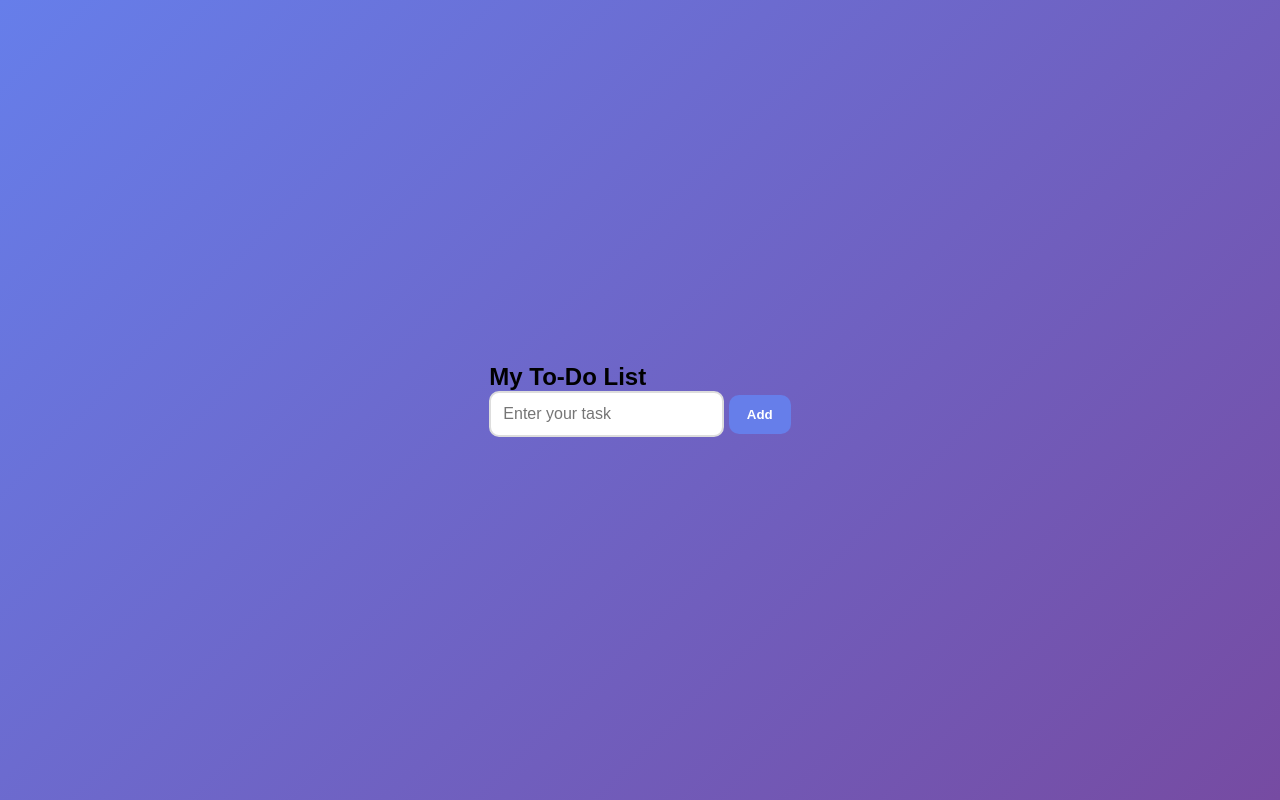
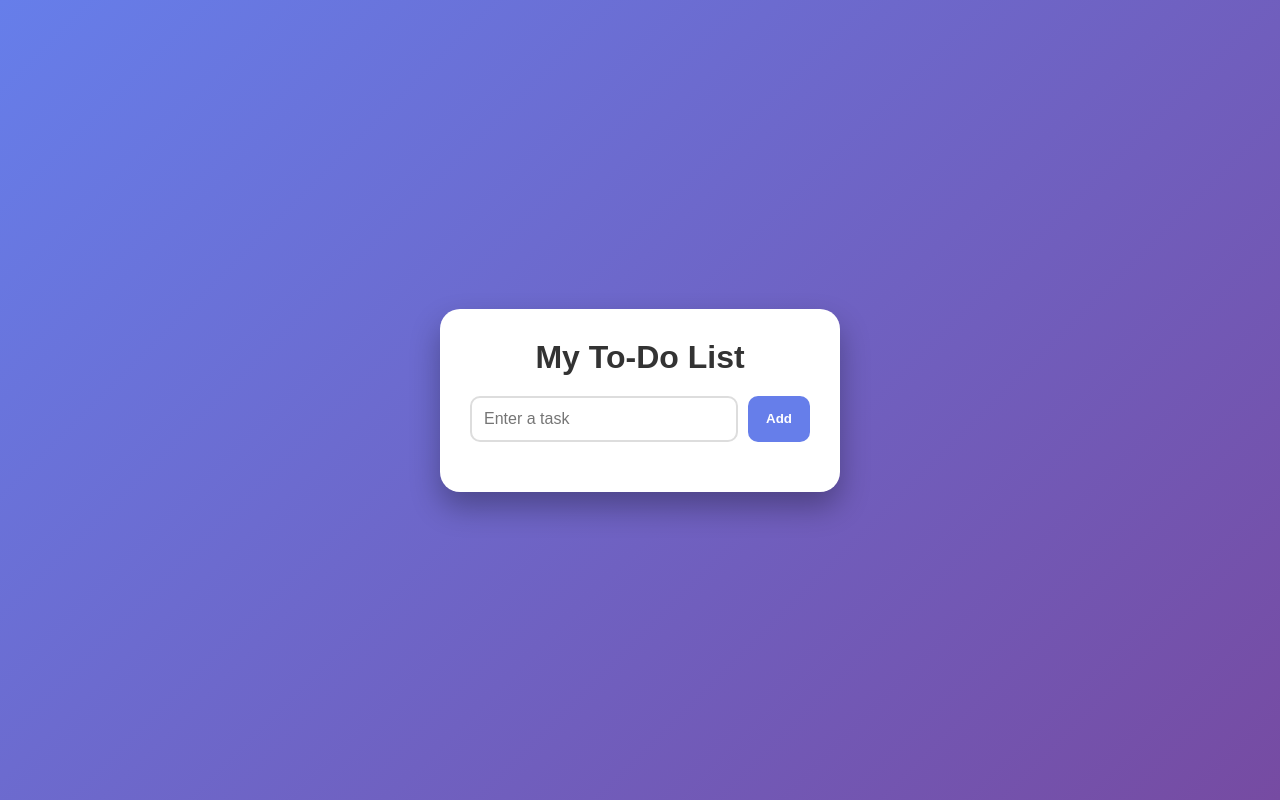
Before and after one commit to varshiniG2001/Todo-List-App, a plain HTML site: page index.html in a window 1280 px wide. Drawn offline with Linux system fonts and the light colour scheme.

Commit message:
Update index.html

```diff
--- a/index.html
+++ b/index.html
@@ -1,14 +1,18 @@
 <!DOCTYPE html>
-<html>
+<html lang="en">
 <head>
-  <title>To-Do List App</title>
+  <meta charset="UTF-8">
+  <meta name="viewport" content="width=device-width, initial-scale=1.0">
+  <title>My To-Do List</title>
   <link rel="stylesheet" href="style.css">
 </head>
 <body>
-  <div class="card">
-    <h2>My To-Do List</h2>
-    <input type="text" id="taskInput" placeholder="Enter your task">
-    <button onclick="addTask()">Add</button>
+  <div class="container">
+    <h1>My To-Do List</h1>
+    <div class="input-box">
+      <input type="text" id="taskInput" placeholder="Enter a task">
+      <button onclick="addTask()">Add</button>
+    </div>
     <ul id="taskList"></ul>
   </div>
   <script src="script.js"></script>
```
